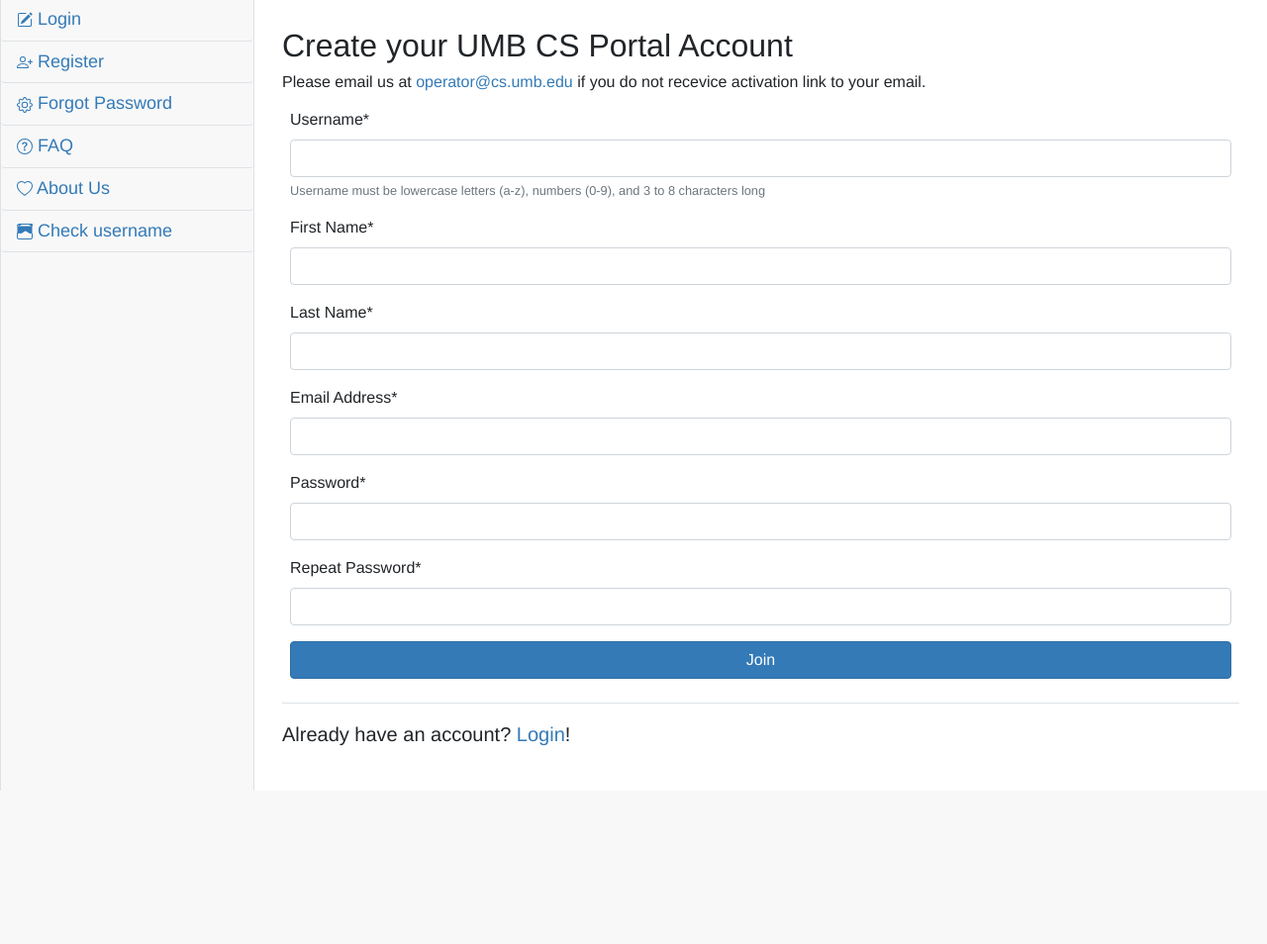
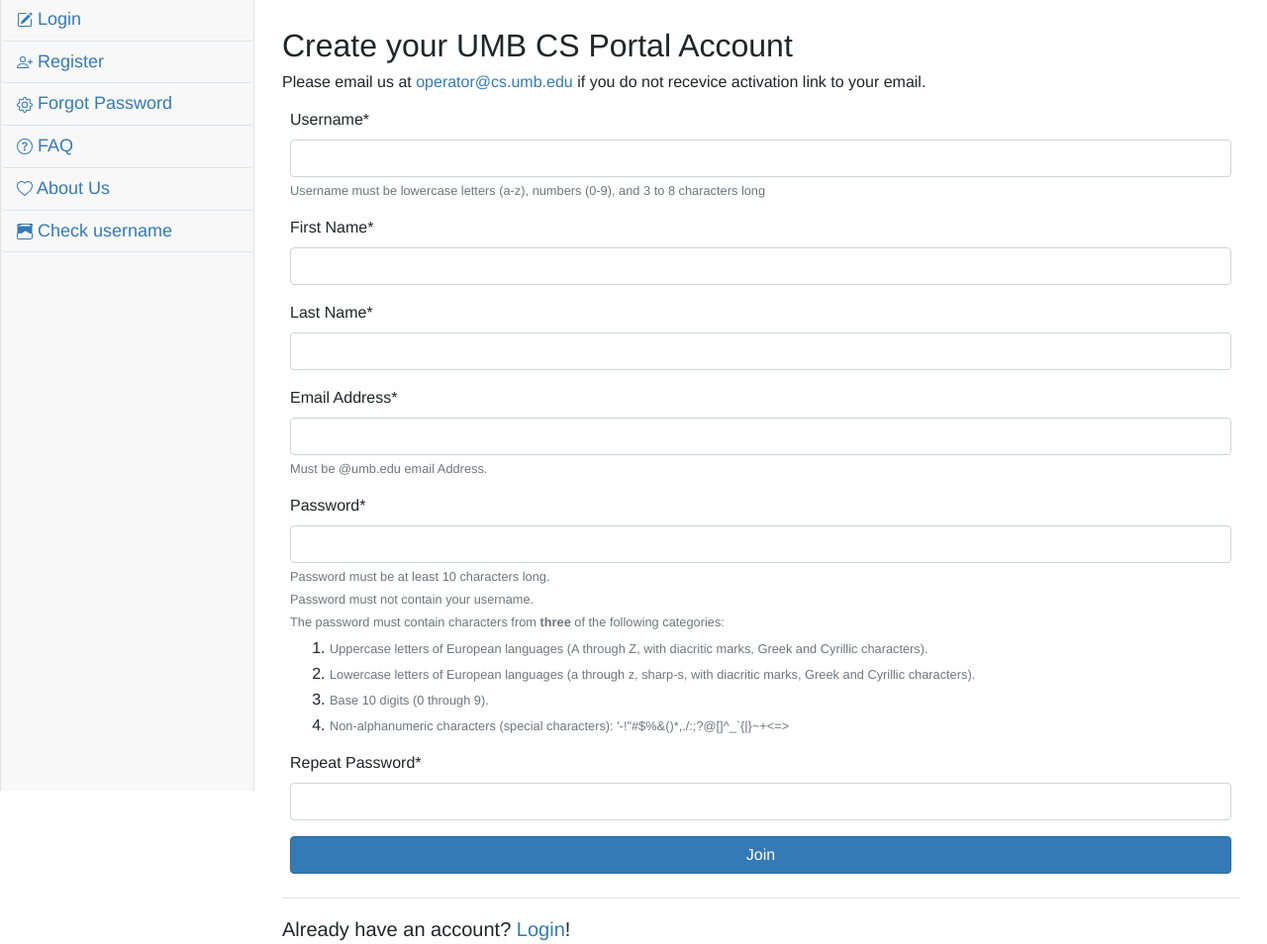
Before and after one commit to KyshanNeheeth-Peruru/portal, a Django app: page /register/ in a window 1280 px wide. Shown: the part 74-1028 px from the top of the page at 99% size. Before the commit the page ends 873 px from the top, so only its background shows below. Run offline with Django 4.2, Linux system fonts and the light colour scheme; some libraries are stand-ins or nearby versions.

Commit message:
ui changes in register

```diff
--- a/apply/views.py
+++ b/apply/views.py
@@ -182,7 +182,7 @@ def register_view(request):
                 messages.error(request, 'Username must not start with a number and must be 3 to 8 characters long.')
                 return render(request, "../templates/registration/register.html")
 
-            if (len(pasw1) <8):
+            if (len(pasw1) <10):
                 messages.error(request, 'Password need to be more than 8 Characters.')
                 return render(request, "../templates/registration/register.html")
 
@@ -255,7 +255,7 @@ def forgot_pasw_view(request, uidb64,token):
                 messages.error(request, 'Password may not contain username.')
                 return render(request, '../templates/registration/change_password.html')
 
-            if (len(new_password1) <8):
+            if (len(new_password1) <10):
                 messages.error(request, 'Password need to be more than 8 Characters.')
                 return render(request, '../templates/registration/change_password.html')
 
--- a/templates/registration/register.html
+++ b/templates/registration/register.html
@@ -28,10 +28,21 @@
                 <div class="form-group mb-9">
                     <label for="email">Email Address<span class="asteriskField">*</span></label>
                     <input type="email" class="form-control form-control-user" id="email" name="email">
+                    <small id="hint_id_email" class="form-text text-muted">Must be @umb.edu email Address.</small>
                 </div>
                 <div class="form-group mb-9">
                     <label for="pasw1">Password<span class="asteriskField">*</span></label>
                     <input type="password" class="form-control form-control-user" id="pasw1" name="pasw1">
+                    <small id="hint_id_pasw" class="form-text text-muted">Password must be at least 10 characters long.</small>
+                    <small id="hint_id_pasw" class="form-text text-muted">Password must not contain your username.</small>
+                    <small id="hint_id_pasw" class="form-text text-muted">The password must contain characters from <strong>three</strong> of the following categories:</small>
+                    <ol>
+                    <li><small id="hint_id_pasw" class="form-text text-muted">Uppercase letters of European languages (A through Z, with diacritic marks, Greek and Cyrillic characters).</small></li>
+                    <li><small id="hint_id_pasw" class="form-text text-muted">Lowercase letters of European languages (a through z, sharp-s, with diacritic marks, Greek and Cyrillic characters).</small></li>
+                    <li><small id="hint_id_pasw" class="form-text text-muted">Base 10 digits (0 through 9).</small></li>
+                    <li><small id="hint_id_pasw" class="form-text text-muted">Non-alphanumeric characters (special characters): '-!"#$%&()*,./:;?@[]^_`{|}~+<=> </small></li>
+                    </ol>
+
                 </div>
                 <div class="form-group mb-9">
                     <label for="pasw2">Repeat Password<span class="asteriskField">*</span></label>
```
